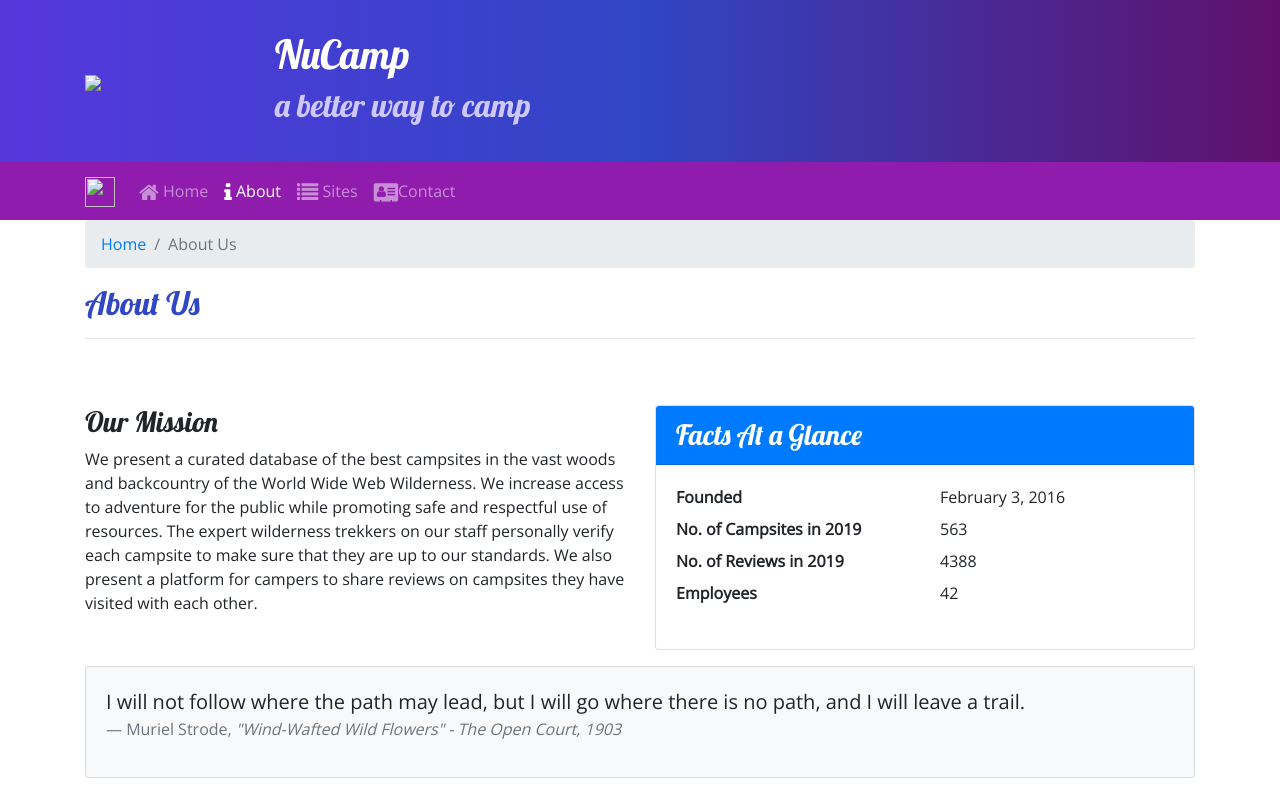
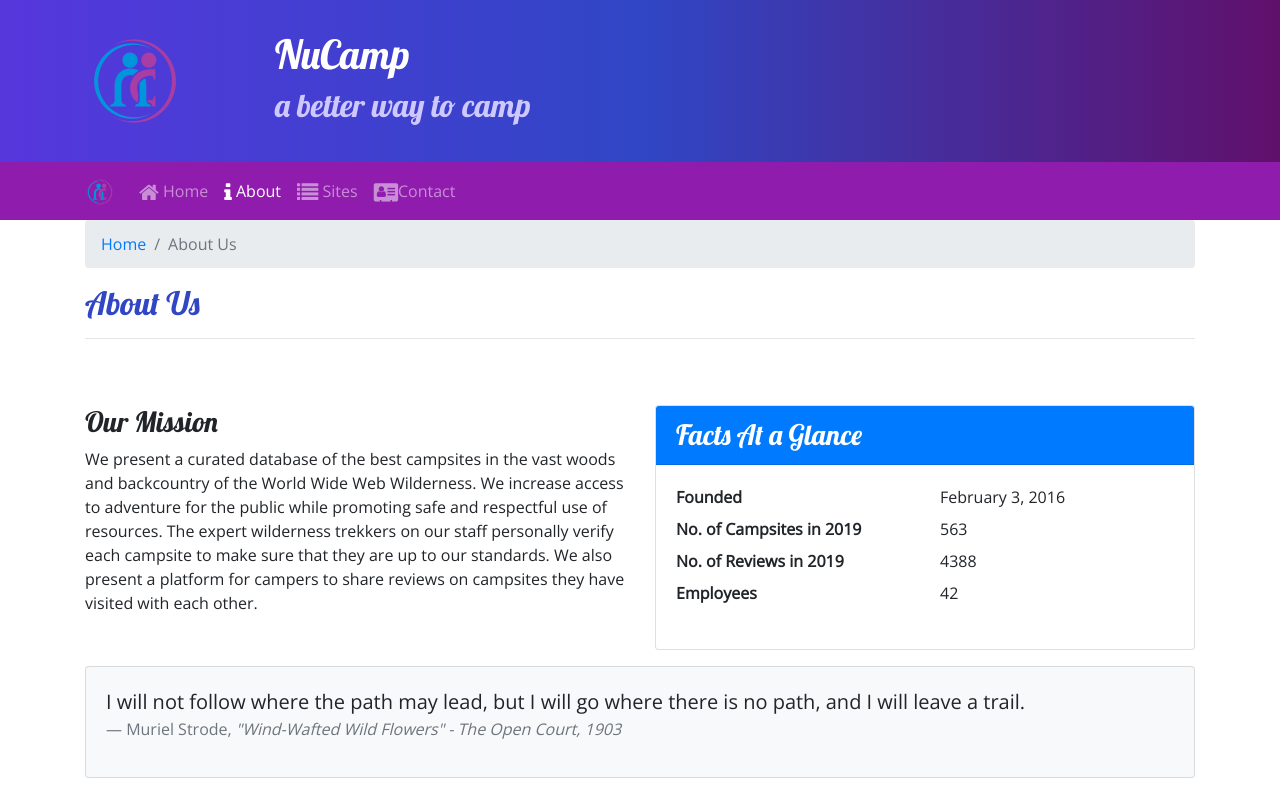
Before and after one commit to christophermoraleswebdev/BootstrapNucamp, a website: page aboutus.html in a window 1280 px wide. Shown: the top 800 px of the page. Drawn offline with nearby package versions, Linux system fonts and the light colour scheme; files that its build step writes are made by us from their sources; the site is published under a folder, as on GitHub Pages, so addresses that start at the root find nothing; files whose address does not match are found by name.

Commit message:
added logo to contactus and aboutus

```diff
--- a/aboutus.html
+++ b/aboutus.html
@@ -23,7 +23,7 @@
         <div class="container">
             <div class="row">
                 <div class="col-4 col-sm-3 col-md-2 align-self-center">
-                    <a href="/index.html"><img src="/img/logo.png" class="img-fluid"></a>
+                    <a href="/index.html"><img src="img/logo.png" class="img-fluid"></a>
                 </div>
                 <div class="col">
                     <h1>NuCamp</h1>
@@ -35,7 +35,7 @@
 
     <nav class="navbar navbar-expand-sm navbar-dark sticky-top">
         <div class="container">
-            <a class="navbar-brand" href="index.html"><img src="/img/logo.png" height="30" width="30" /></a>
+            <a class="navbar-brand" href="index.html"><img src="img/logo.png" height="30" width="30" /></a>
             <button class="navbar-toggler ml-auto" type="button" data-toggle="collapse" data-target="#nucampNavbar">
                 <span class="navbar-toggler-icon"></span>
             </button>
```
Also changed, not shown: contactus.html (+2 -2 lines).
